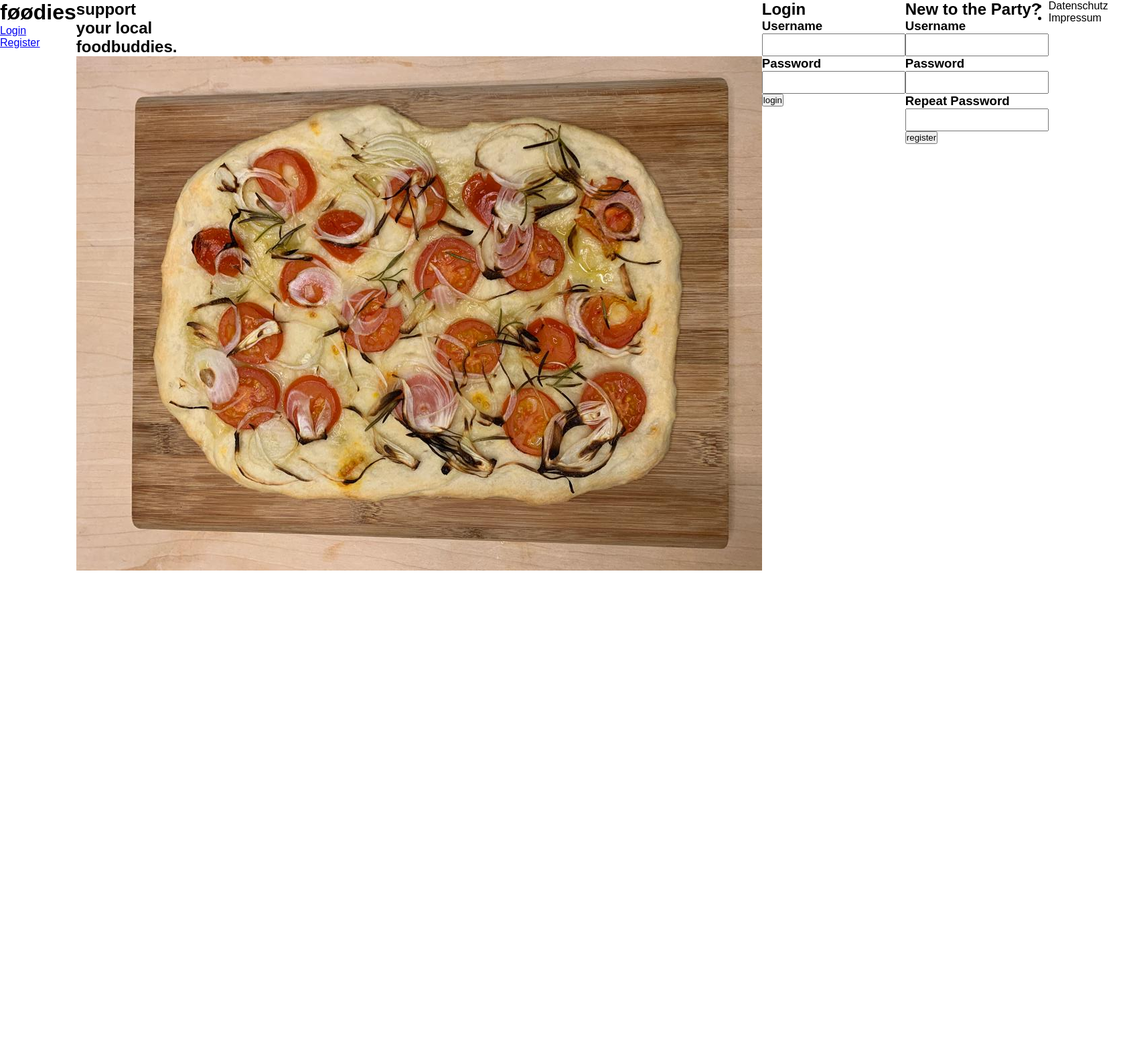
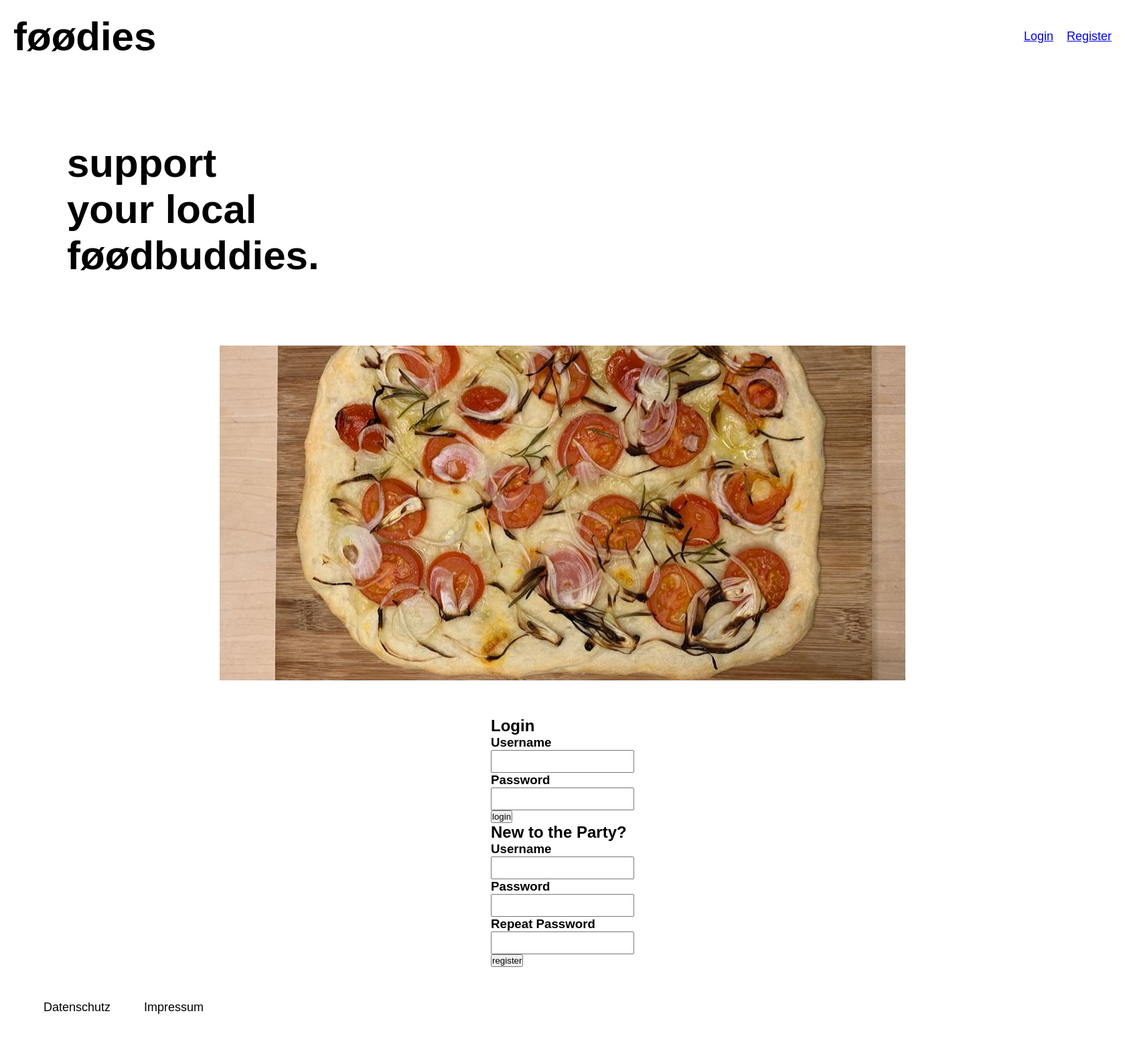
Before and after one commit to kaengurubeutel/foodsharing, a Django app: template feed/templates/index.html in a window 1680 px wide. Shown: the whole page at 67% size. Before the commit the page ends 852 px from the top, so only its background shows below. Run offline with Django 4.2, Linux system fonts and the light colour scheme; the template is opened without the code that fills it, so the values that code supplies are empty.

Commit message:
Syling index.html

```diff
--- a/feed/templates/index.html
+++ b/feed/templates/index.html
@@ -13,8 +13,9 @@
     />
   </head>
   <body>
-    <Header>
+    <div id="label">
         <h1>føødies</h1>
+      </div>
         <nav>
             <ul>
                 {% if user.is_authenticated %}
@@ -24,15 +25,16 @@
                 <li><a href="{% url 'logout' %}">Logout</a></li>
                 {% else %}
                 <li><a href="{% url 'login' %}">Login</a></li>
-                <li><a href="{% url 'register' %}">Register</a></li>
+                <li><a href="{% url 'register_url' %}">Register</a></li>
                 {% endif %}
             </ul>
         </nav>
-    </Header>
-    <main>
-      <h2>support<br/>your local<br>foodbuddies.</h2>
-      <img src="media/food.jpeg" alt="Focaccia"/>
-    </main>
+    <div id='text1'>
+      <h2>support<br/>your local<br>føødbuddies.</h2>
+    </div>
+    <div id='mainImg'>
+      <img src="media/food500px.jpeg" alt="Focaccia"/>
+    </div>
     <div id='login'>
       <h2>Login</h2>
       <h3>Username</h3>
--- a/feed/templates/styling/index.css
+++ b/feed/templates/styling/index.css
@@ -5,8 +5,82 @@
 
 body {
     font-family: 'Apercu', sans-serif;
-    display: flex;
+    display: grid;
+    grid-template-columns: 1fr 1fr 1fr;
+    justify-items: center;
+    align-items: center;
 }
+
+/* Header (Footer) */
+
+
+#label {
+    grid-column: 1/2;
+    grid-row: 1/2;
+    justify-self: start;
+
+    font-size: 30px;
+    margin-bottom: 20px;
+    margin-left: 20px;
+    padding-top: 20px;
+}
+
+nav {
+    grid-column: 3/4;
+    grid-row: 1/2;
+    justify-self: end;
+
+    margin-right: 20px;
+    font-size: 18px;
+}
+
+ul {
+    text-align: right;
+}
+
+ul li {
+    display: inline-block;
+    list-style-type: none;
+
+    margin-left: 15px;
+}
+
+footer {
+    grid-column: 1/4;
+    grid-row: 6/7;
+    justify-self: start;
+
+    padding: 50px;
+    font-size: 18px;
+}
+
+footer li {
+    margin-right: 30px;
+}
+
+/* main */
+
+#text1 {
+    grid-column: 1/4;
+    grid-row: 2/3;
+    justify-self: start;
+
+    margin: 100px;
+    font-size: 40px;
+}
+
+#mainImg {
+    grid-column: 1/4;
+    grid-row: 3/4;
+
+    margin-bottom: 50px;
+}
+
+#mainImg img {
+    max-height: 500px;
+}
+
+/* Login, Logout, Register */
 
 input {
     font-family: inherit;
@@ -14,3 +88,13 @@ input {
     width: 200px;
     padding: 5px;
 }
+
+#login {
+    grid-column: 2/3;
+    grid-row: 4/5;
+}
+
+#register {
+    grid-column: 2/3;
+    grid-row: 5/6;
+}
```
Also changed, not shown: feed/templates/media/food500px.jpeg (added).
